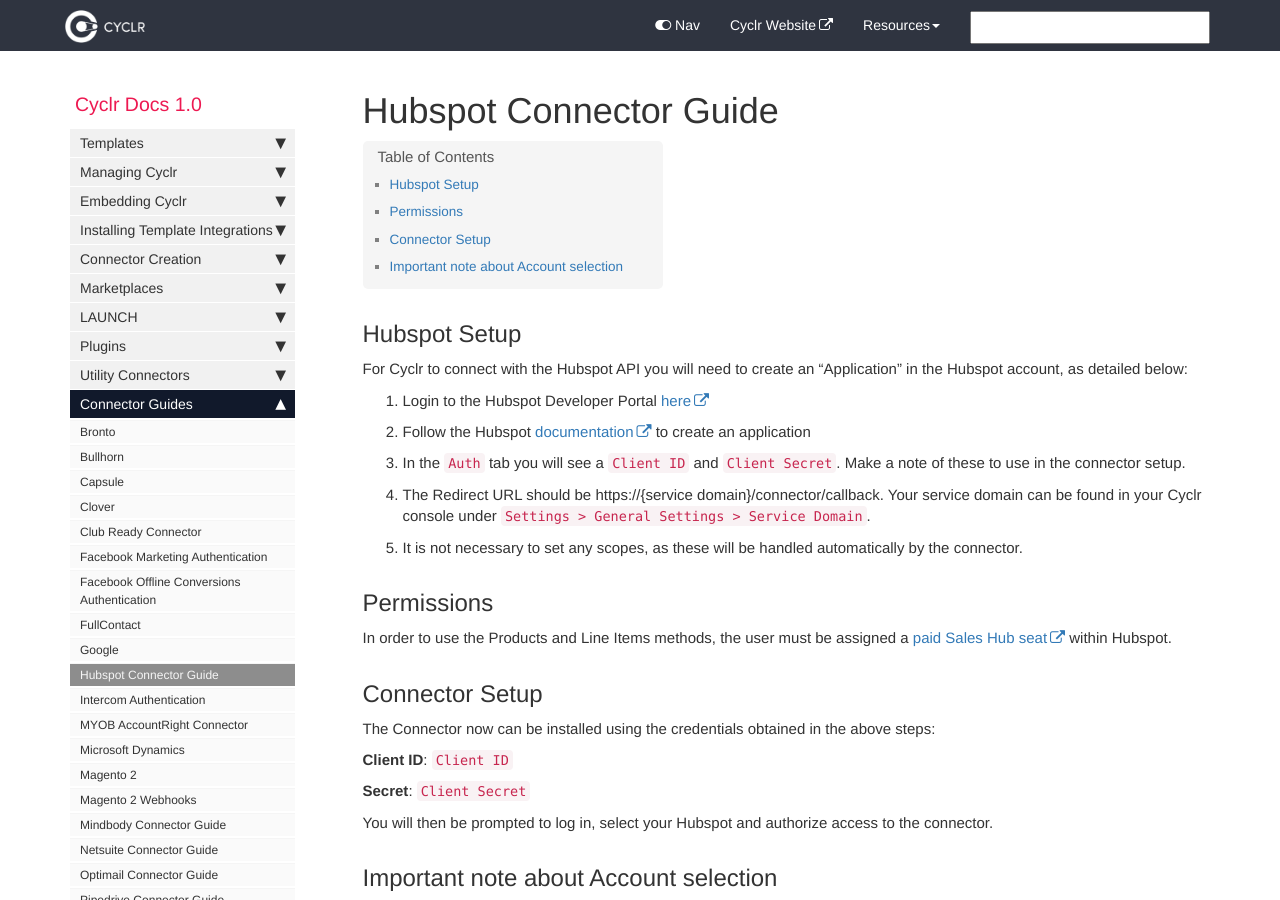
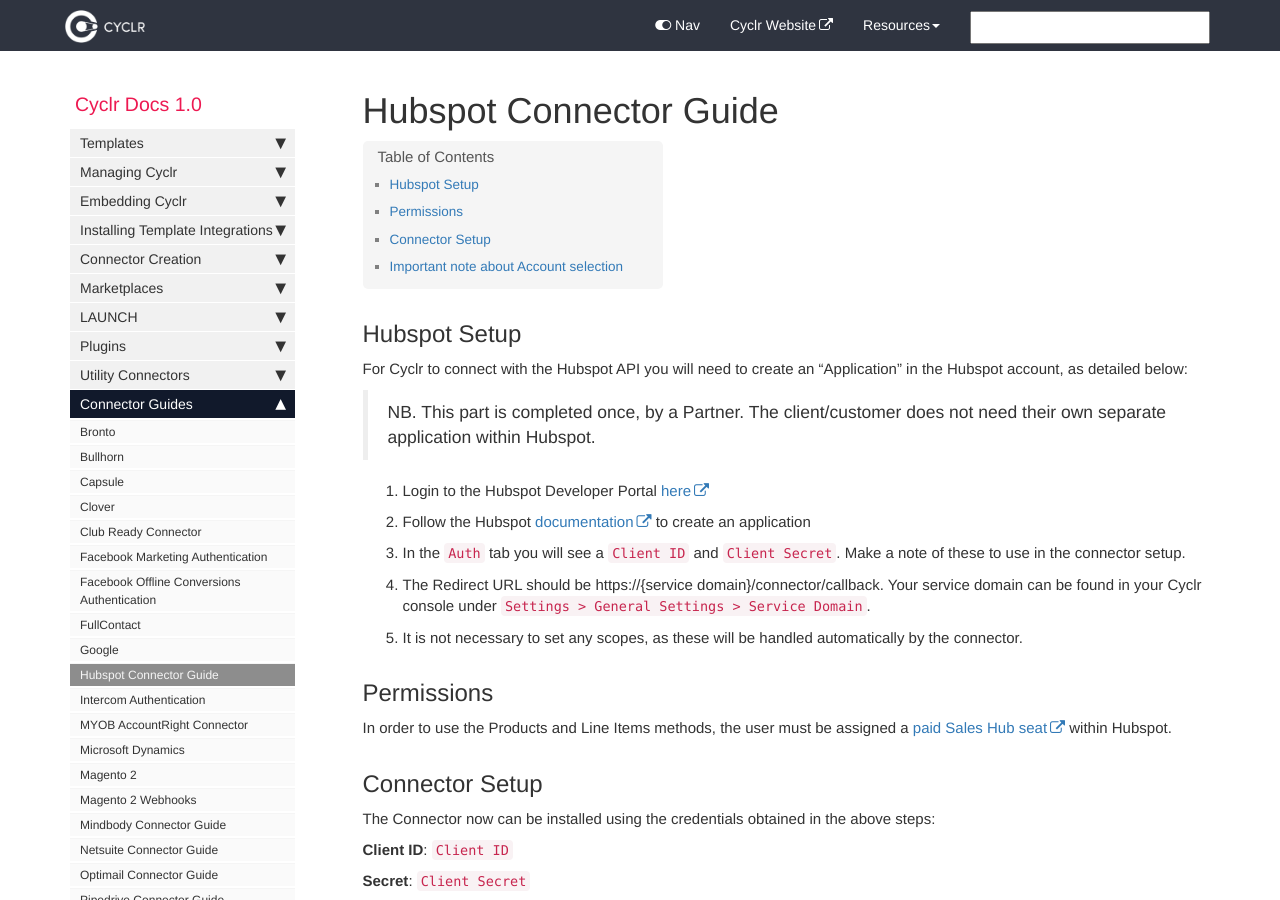
Before and after one commit to sneakysneak/docs, a Jekyll site: the page built from pages/connector-authentication/hubspot.md, in a window 1280 px wide and 900 px high. Built offline with Jekyll 4.4.1, drawn with Linux system fonts in a browser that asks for light colours; comment, search, counter and statistics services are not loaded.

Commit message:
Update hubspot.md

```diff
--- a/pages/connector-authentication/hubspot.md
+++ b/pages/connector-authentication/hubspot.md
@@ -9,6 +9,8 @@ Hubspot Setup
 ---------------
 
 For Cyclr to connect with the Hubspot API you will need to create an "Application" in the Hubspot account, as detailed below:
+
+  > NB. This part is completed once, by a Partner.  The client/customer does not need their own separate application within Hubspot.
 
 1. Login to the Hubspot Developer Portal [here](https://app.hubspot.com/signup-v2/developers)
 2. Follow the Hubspot [documentation](https://developers.hubspot.com/docs/faq/how-do-i-create-an-app-in-hubspot) to create an application
```
